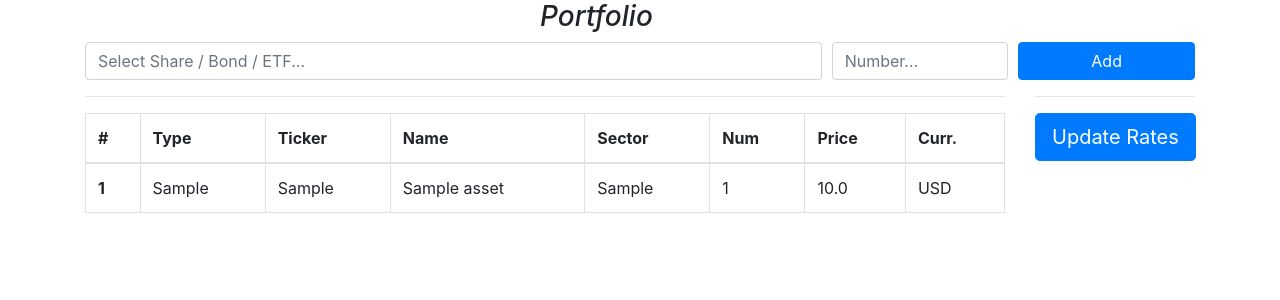
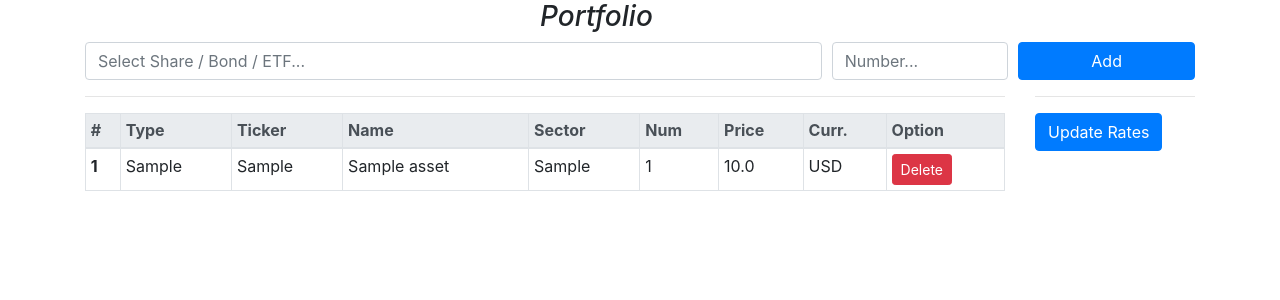
Before and after one commit to evgenyss/investing, a Flask app: page / in a window 1280 px wide. Shown: the part 58-358 px from the top of the page. Run offline with Flask 2, Linux system fonts and the light colour scheme; a user stored in the database is signed in; tables that the repository leaves empty hold one stand-in row (values such as "Sample post"); some libraries are stand-ins or nearby versions.

Commit message:
Add Delete button and small changes in interface

```diff
--- a/webapp/assets/forms.py
+++ b/webapp/assets/forms.py
@@ -26,4 +26,8 @@ class AssetSelection(FlaskForm):
 
 
 class UpdateRates(FlaskForm):
-    submit = SubmitField('Update Rates', render_kw={"class": "btn btn-primary btn-lg"})
+    submit = SubmitField('Update Rates', render_kw={"class": "btn btn-primary"})
+
+
+class AssetDelete(FlaskForm):
+    submit = SubmitField('Delete', render_kw={"class": "btn btn-danger btn-sm"})
--- a/webapp/assets/views.py
+++ b/webapp/assets/views.py
@@ -1,7 +1,7 @@
 from flask import Blueprint, render_template, flash, redirect, url_for
 from flask_login import current_user
 
-from webapp.assets.forms import AssetSelection, UpdateRates
+from webapp.assets.forms import AssetSelection, UpdateRates, AssetDelete
 from webapp.assets.models import Asset, Portfolio
 from webapp.db import db
 
@@ -23,9 +23,10 @@ def index():
             Portfolio, Asset.id == Portfolio.asset_id
             ).filter(Portfolio.user_id == current_user.id)
         for asset, portfolio in jointed_data:
+            delete_form = AssetDelete()
             display_list.append([asset.type, asset.ticker, asset.name, asset.sector,
-                                portfolio.number, portfolio.price, asset.currency])
-    # print(display_list)
+                                portfolio.number, portfolio.price, asset.currency, portfolio.asset_id, delete_form])
+
     return render_template("assets/index.html", page_title=title,
                            asset_list=output, portfolio_list=display_list,
                            form=asset_form, update_rates_form=update_rates_form)
@@ -45,7 +46,7 @@ def asset_selection():
         if ticker_for_user.count():
             ticker_for_user.first().number = int(form.number.data)
             db.session.commit()
-            flash(f'Success data updating for {ticker}', 'alert-success')
+            flash(f'Success data updating for {ticker}', 'alert-warning')
         else:
             new_portfolio_data = Portfolio(asset_id=assetid,
                                            user_id=current_user.id,
@@ -93,3 +94,16 @@ def update_rates():
         flash("Rates Updated", 'alert-success')
 
     return redirect(url_for('assets.index'))
+
+
+@blueprint.route('/delete/<int:asset_id>', methods=['POST'])
+def asset_delete(asset_id):
+    asset_delete_form = AssetDelete()
+    if asset_delete_form.validate_on_submit():
+        delete_data = Portfolio.query.filter(Portfolio.asset_id == asset_id).filter(
+            Portfolio.user_id == current_user.id)
+        if delete_data.count():
+            delete_data.delete()
+            db.session.commit()
+            flash(f"Asset id {asset_id} has been deleted", 'alert-success')
+    return redirect(url_for('assets.index'))
--- a/webapp/template_config.py
+++ b/webapp/template_config.py
@@ -13,4 +13,6 @@ SQLALCHEMY_DATABASE_URI = 'sqlite:///' + os.path.join(basedir, '..', 'webapp.db'
 
 SECRET_KEY = ""
 
+SQLALCHEMY_TRACK_MODIFICATIONS = False
+
 REMEMBER_COOKIE_DURATION = timedelta(days=1)
--- a/webapp/templates/admin/index.html
+++ b/webapp/templates/admin/index.html
@@ -6,8 +6,8 @@
 <div class="row">
   <div class="col-12">
 
-    <table class="table table-bordered">
-        <thead>
+    <table class="table table-bordered table-hover">
+        <thead class="thead-light">
           <tr>
             <th scope="col">#</th>
             <th scope="col">User</th>
--- a/webapp/templates/assets/index.html
+++ b/webapp/templates/assets/index.html
@@ -1,11 +1,9 @@
-
 {% extends "base.html" %}
 
 {% block content %}
 
 
 {% if current_user.is_authenticated %}
-
 
 <form autocomplete="off" action="{{ url_for('assets.asset_selection') }}" method="post">
     <div class="form-row">
@@ -35,8 +33,8 @@
 
         <hr/>
 
-        <table class="table table-bordered">
-            <thead>
+        <table class="table table-bordered table-hover table-sm">
+            <thead class="thead-light">
               <tr>
                 <th scope="col">#</th>
                 <th scope="col">Type</th>
@@ -46,12 +44,15 @@
                 <th scope="col">Num</th>
                 <th scope="col">Price</th>
                 <th scope="col">Curr.</th>
+                <!-- <th scope="col">ID</th> -->
+                <th scope="col">Option</th>
+
               </tr>
             </thead>
             <tbody>
 
               {% if portfolio_list %}
-                {% for type, ticker, name, sector, number, price, currency in portfolio_list %}
+                {% for type, ticker, name, sector, number, price, currency, id, delete_form in portfolio_list %}
                     <tr>
                         <th scope="row">{{loop.index}}</th>
                         <td>{{type}}</td>
@@ -61,6 +62,15 @@
                         <td>{{number}}</td>
                         <td>{{price}}</td>
                         <td>{{currency}}</td>
+                        <!-- <td>{{id}}</td> -->
+                        <td>
+                            {% set target_url = url_for('assets.asset_delete', asset_id=id)  %}
+                            <!-- {{ target_url }} -->
+                            <form action="{{ target_url }}" method="post">
+                                {{ delete_form.hidden_tag() }}
+                                {{ delete_form.submit }}
+                            </form>
+                        </td>
                     </tr>
                 {% endfor %}
               {% else %}
```
Also changed, not shown: README.md.
